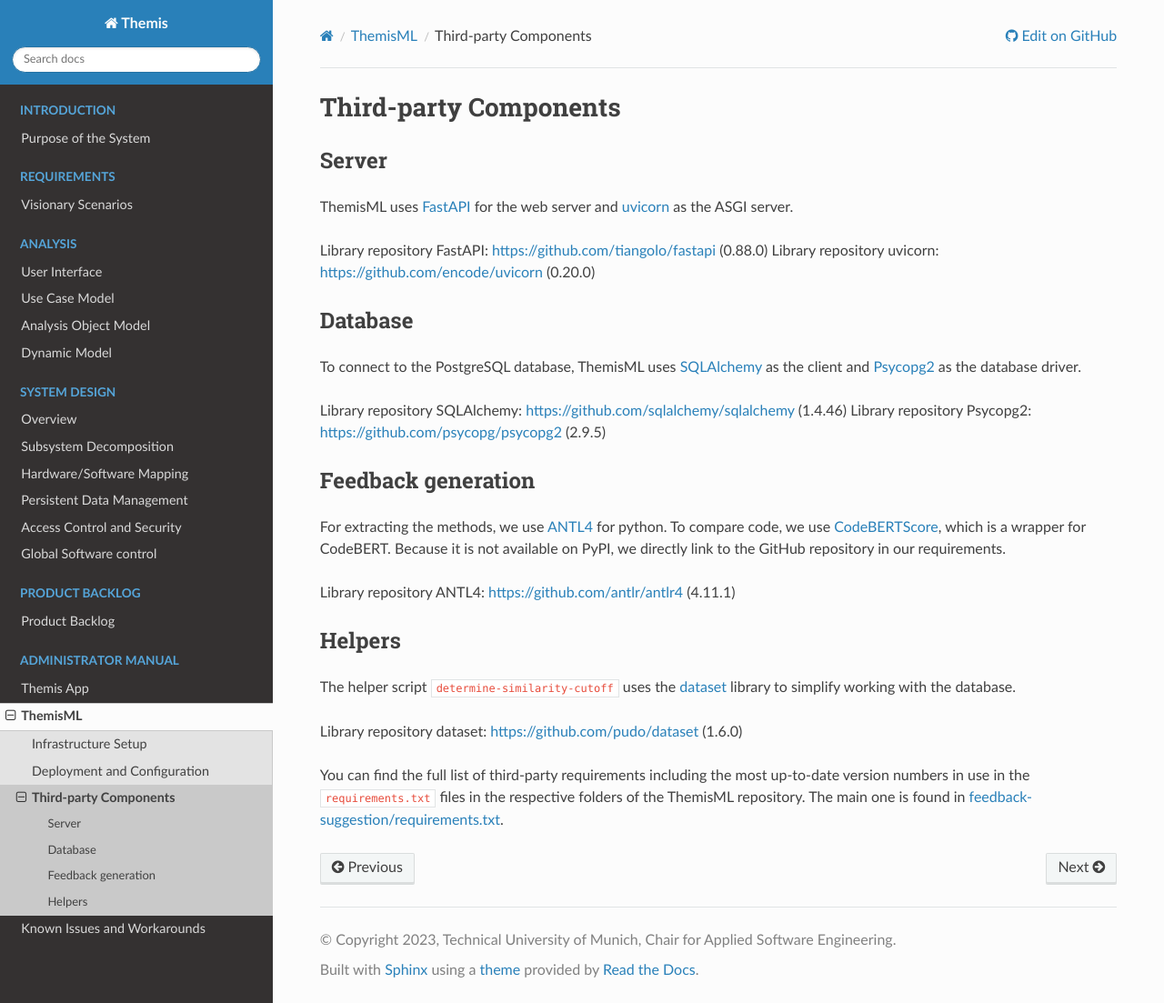
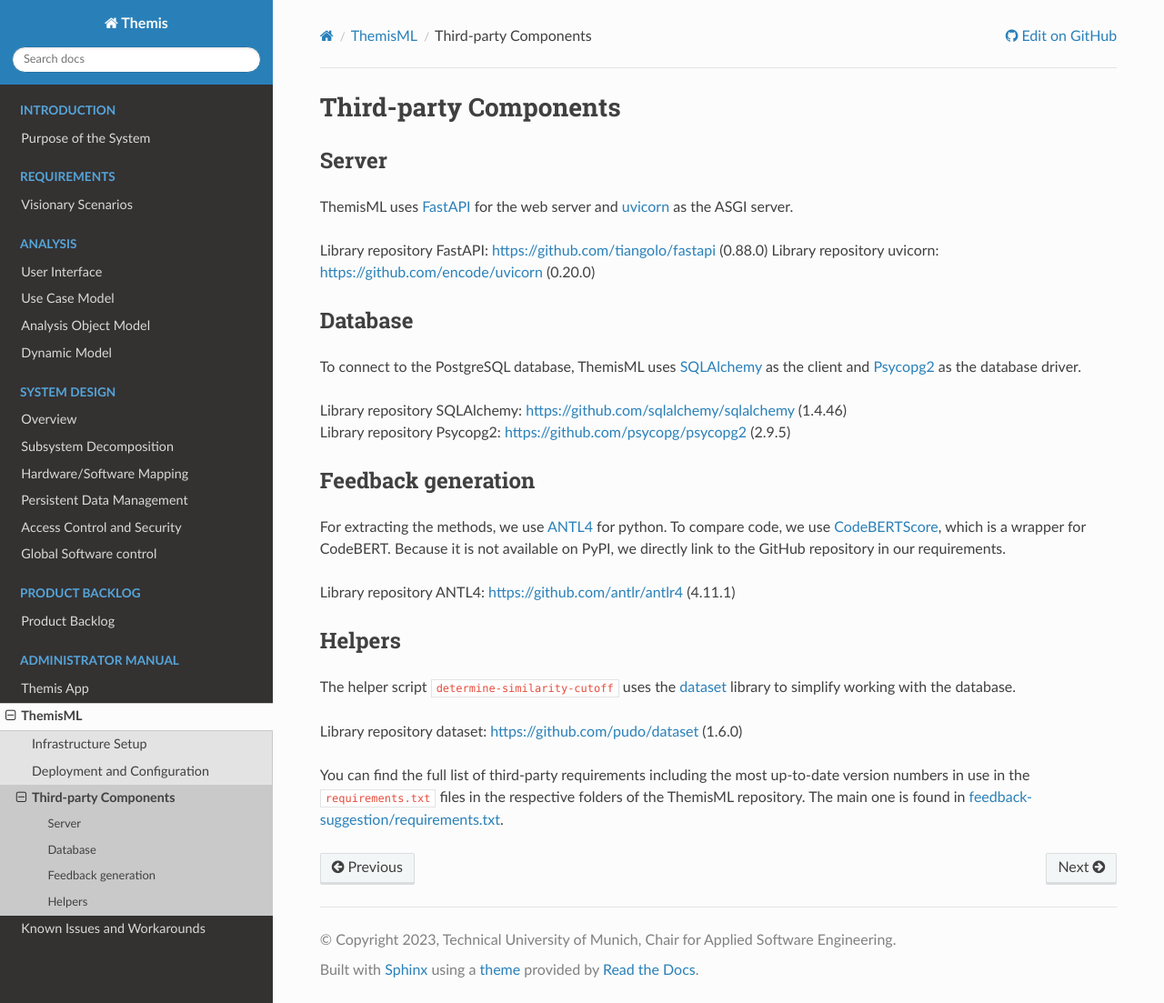
Before and after one commit to ls1intum/Themis, a Sphinx documentation site: the page built from docs/admin/themisml/third-party.rst, in a window 1280 px wide and 1103 px high. Shown: the whole window at 91% size. Built offline with Sphinx 7.4.7 and the Read the Docs theme 2.0.0, drawn with Linux system fonts in a browser that asks for light colours.

Commit message:
line break in repos

```diff
--- a/docs/admin/themisml/third-party.rst
+++ b/docs/admin/themisml/third-party.rst
@@ -12,8 +12,8 @@ Database
 ------------
 To connect to the PostgreSQL database, ThemisML uses `SQLAlchemy`_ as the client and `Psycopg2`_ as the database driver.
 
-Library repository SQLAlchemy: https://github.com/sqlalchemy/sqlalchemy (1.4.46)
-Library repository Psycopg2: https://github.com/psycopg/psycopg2 (2.9.5)
+| Library repository SQLAlchemy: https://github.com/sqlalchemy/sqlalchemy (1.4.46)
+| Library repository Psycopg2: https://github.com/psycopg/psycopg2 (2.9.5)
 
 Feedback generation
 -------------------
```
